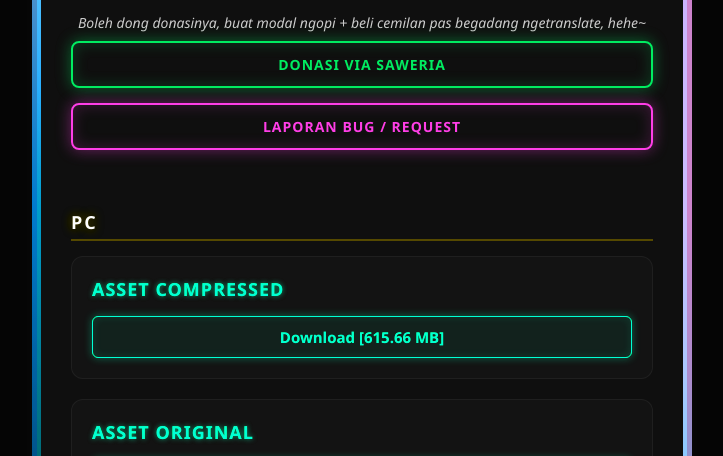
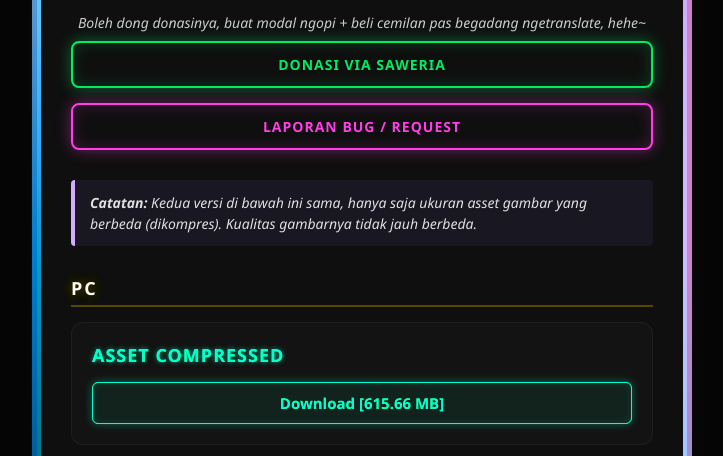
Before and after one commit to TanataDev/tanata, a plain HTML site: page penginapan_isekai_ntr.html in a window 1280 px wide. Shown: the part 279-735 px from the top of the page, without its empty margins (278-1001 px from the left). Drawn offline with Linux system fonts and the light colour scheme.

Commit message:
Add explanatory note about asset compression

```diff
--- a/penginapan_isekai_ntr.html
+++ b/penginapan_isekai_ntr.html
@@ -55,6 +55,7 @@
         .neon-link.special:hover { background: #fffb00; color: #050505; box-shadow: 0 0 15px rgba(255, 251, 0, 0.8); }
         .action-text { color: #cccccc; font-size: 14px; margin: 20px 0 8px 0; font-style: italic; line-height: 1.4; }
         .device-title { color: #ffffff; font-size: 18px; margin: 30px 0 15px 0; padding-bottom: 5px; border-bottom: 2px solid #ff0055; text-transform: uppercase; letter-spacing: 2px; text-shadow: 0 0 10px #ff0055; font-weight: bold;}
+        .info-box { background: rgba(0, 255, 213, 0.05); border-left: 4px solid #00ffd5; padding: 12px 15px; margin-bottom: 25px; color: #e0e0e0; font-size: 14px; line-height: 1.5; font-style: italic; border-radius: 4px; }
     </style>
 </head>
 <body>
@@ -82,6 +83,10 @@
 
             <div class="paste-container">
 
+                <div class="info-box">
+                    <strong>Catatan:</strong> Kedua versi di bawah ini sama, hanya saja ukuran asset gambar yang berbeda (dikompres). Kualitas gambarnya tidak jauh berbeda.
+                </div>
+
                 <!-- ====== PC ====== -->
                 <div class="device-title">PC</div>
 
```
